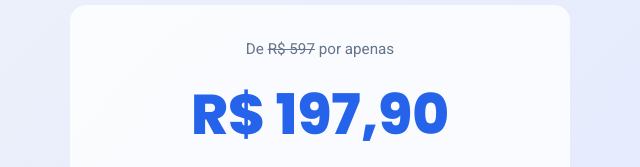
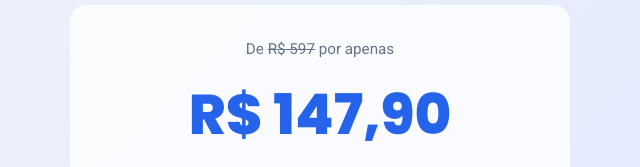
Before and after one commit to caiomduarte/caiomduarte.github.io, a plain HTML site: page index.html in a window 1280 px wide. Shown: the part 406-573 px from the top of the page, 320-960 px from the left. Drawn offline with Linux system fonts and the light colour scheme.

Commit message:
ajustando preço

```diff
--- a/index.html
+++ b/index.html
@@ -970,7 +970,7 @@
 
             <div class="price-section">
                 <p class="original-price">De <span class="strikethrough">R$ 597</span> por apenas</p>
-                <p class="final-price">R$ 197,90</p>
+                <p class="final-price">R$ 147,90</p>
                 <span>ou 15x de R$ 15,30</span>
                 <p class="vitalicio">Com acesso vitálicio</p>
 
```
